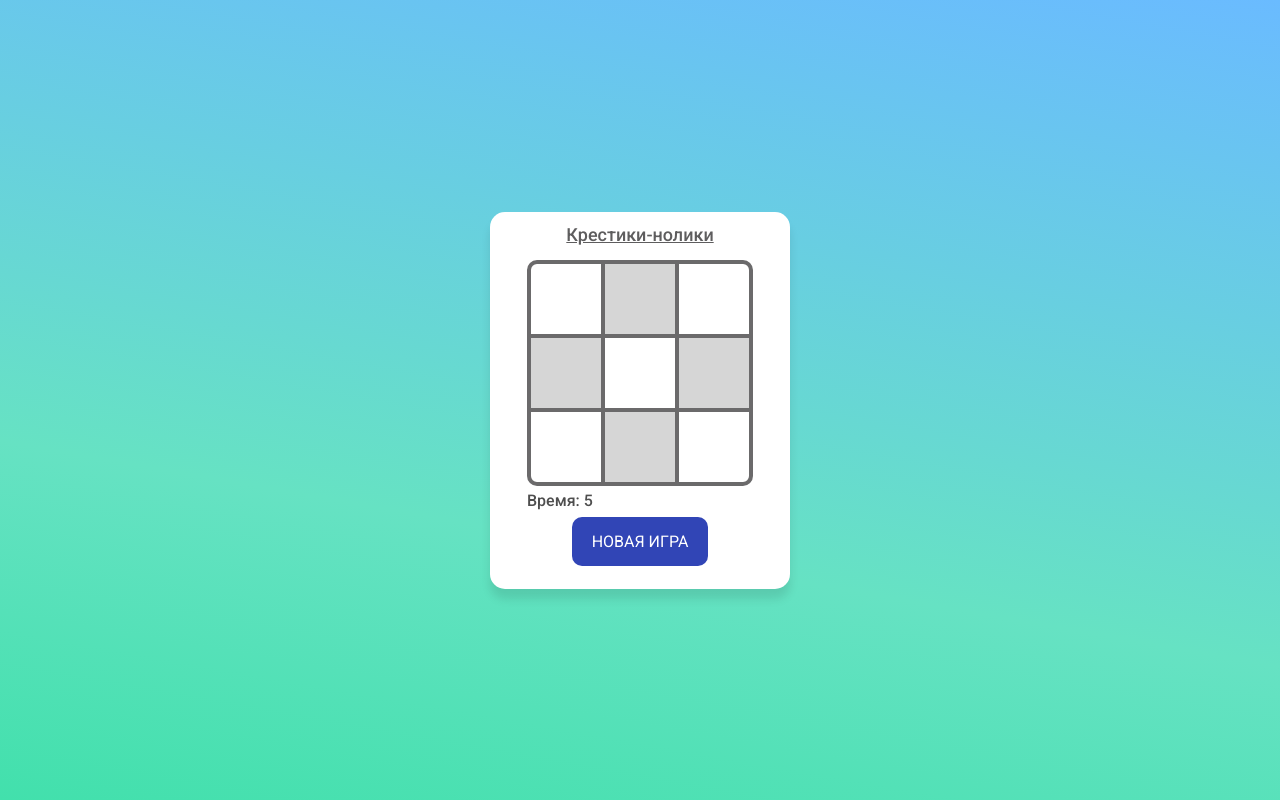
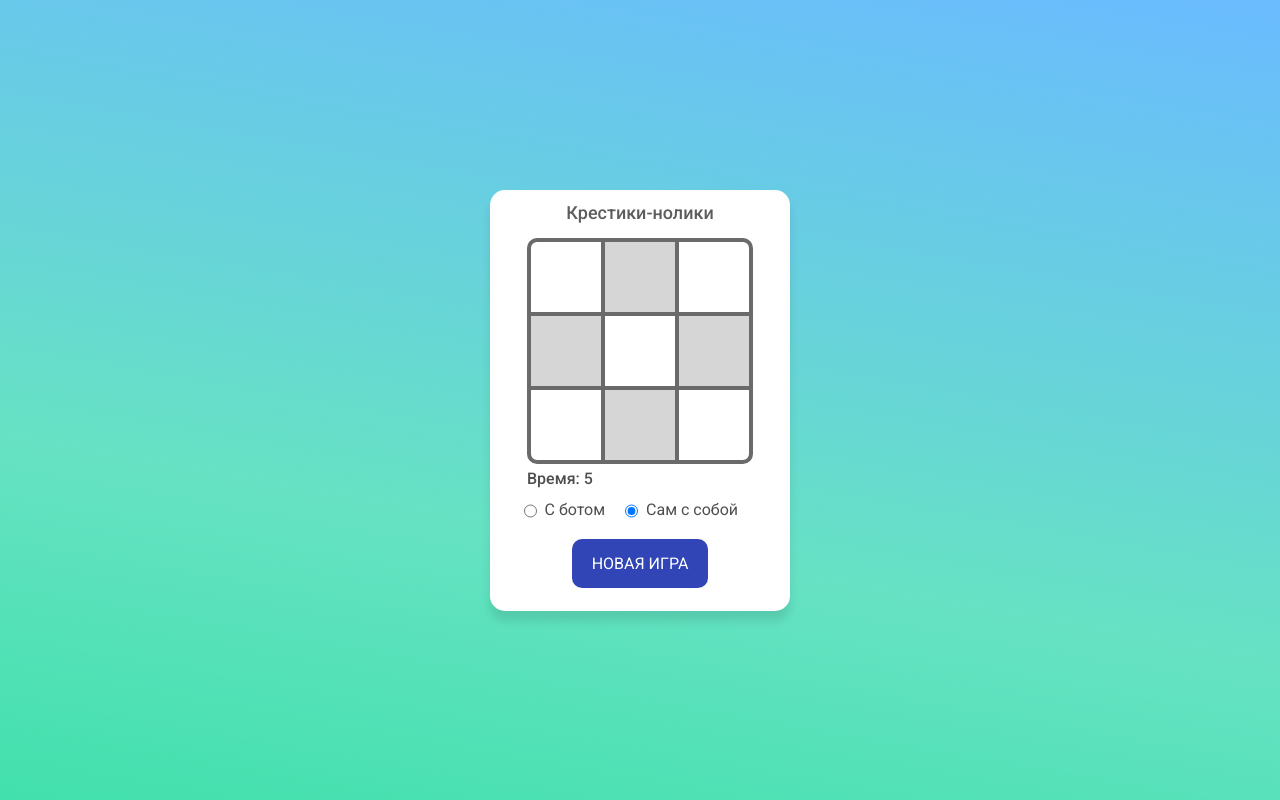
Before and after one commit to nastyarisa/games, a React (Create React App) app: page / in a window 1280 px wide. Built offline with nearby package versions, Linux system fonts and the light colour scheme.

Commit message:
add bot mode

```diff
--- a/src/components/Main/Main.module.scss
+++ b/src/components/Main/Main.module.scss
@@ -4,8 +4,12 @@
     margin-left: auto;
     margin-right: auto;
     display: flex;
-    margin-bottom: auto;
-    margin-top: auto;
+    margin-bottom: 20px;
+    margin-top: 0;
+    @media(min-width: 600px) {
+        margin-bottom: auto;
+        margin-top: auto;
+    }
 }
 
 .title {
--- a/src/components/Tictactoe/Tictactoe.jsx
+++ b/src/components/Tictactoe/Tictactoe.jsx
@@ -1,7 +1,7 @@
 import * as React from 'react';
 import s from './Tictactoe.module.scss';
-import {TictactoeStore, Translation} from './TictactoeStore';
-import {Timer} from "../Timer/Timer";
+import { TictactoeStore, Translation } from './TictactoeStore';
+import { Timer } from "../Timer/Timer";
 
 export class Tictactoe extends React.Component {
   store = new TictactoeStore();
@@ -12,25 +12,33 @@ export class Tictactoe extends React.Component {
     this.state = {
       data: [],
       time: 0,
+      mode: "alone",
     }
   }
 
   setNullData = () => {
-        this.setState({data: this.store.getNullData()})
+    this.setState({ data: this.store.getNullData() })
   }
 
-    handlerStroke = (rIndex, cIndex) => {
+  handlerStroke = async (rIndex, cIndex) => {
     let target = this.state.data[rIndex][cIndex].name;
     if (target) return;
     if (this.gameOver()) {
       return;
     }
+    await this.setState((state, props) => {
+      let newData = this.store.handlerStroke(rIndex, cIndex, state.data, state.mode);
+      newData = this.store.setWinnerStyle(newData);
+      return { data: newData }
+    });
+    if (this.store.mode === "bot" && this.store.whoWalkNow === "cross") {
       this.setState((state, props) => {
-            let newData = this.store.handlerStroke(rIndex, cIndex, state.data);
+        let newData = this.store.handlerStrokeBot(state.data);
         newData = this.store.setWinnerStyle(newData);
-            return {data: newData}
+        return { data: newData }
       });
     }
+  };
 
   componentDidMount() {
     this.setNullData();
@@ -65,14 +73,44 @@ export class Tictactoe extends React.Component {
 
   clearTimer = () => {
     this.timerStoped = false;
-        this.setState({time: 0})
+    this.setState({ time: 0 })
   }
 
   setTimer = () => {
     this.setState((state) => {
       let time = parseInt(state.time);
-            return {time: time + 1}
+      return { time: time + 1 }
     })
+  }
+  modeHandler = () => {
+    this.setState((state) => {
+      let mode = state.mode === "bot" ? "alone" : "bot";
+      return { mode }
+    })
+  }
+  selectMode = () => {
+    return (
+      <div className={s.radioGroup}>
+        <label className={s.label}>
+          <input
+            type="radio"
+            checked={this.state.mode === "bot"}
+            name="mode"
+            onChange={this.modeHandler}
+          />
+          С ботом
+        </label>
+        <label className={s.label}>
+          <input
+            type="radio"
+            checked={this.state.mode === "alone"}
+            name="mode"
+            onChange={this.modeHandler}
+          />
+          Сам с собой
+        </label>
+      </div>
+    )
   }
 
   render() {
@@ -94,7 +132,7 @@ export class Tictactoe extends React.Component {
       <div className={s.wrapper}>
         <h1 className={s.title}>Крестики-нолики</h1>
         <div className={s.table}>
-                    {this.state.data.length ? this.state.data.map((row, rIndex)=>(
+          {this.state.data.length ? this.state.data.map((row, rIndex) => (
             <div className={s.row} key={'row' + rIndex}>
               {row.map((item, cIndex) => (
                 <div
@@ -102,7 +140,7 @@ export class Tictactoe extends React.Component {
                   className={`${s.cell} ${this.getStyle(rIndex, cIndex)}
                                     ${this.getWinnerStyle(rIndex, cIndex)}
                                     `}
-                                    onClick={() => this.handlerStroke(rIndex, cIndex)}/>
+                  onClick={() => this.handlerStroke(rIndex, cIndex)} />
               ))}
             </div>
           )) : null}
@@ -112,6 +150,7 @@ export class Tictactoe extends React.Component {
           onChange={this.setTimer}
           stop={this.timerStoped}
         />
+        {this.selectMode()}
         {message()}
         <button className={s.btn} onClick={this.startNewGame}>Новая игра</button>
       </div>
--- a/src/components/Tictactoe/Tictactoe.module.scss
+++ b/src/components/Tictactoe/Tictactoe.module.scss
@@ -17,6 +17,10 @@
     border-radius: 15px;
     box-shadow: 0 10px 10px 0 rgba(0,0,0,0.1);
     box-sizing: border-box;
+    @media(max-width: 600px) {
+        min-height: 470px;
+        justify-content: flex-start;
+    }
 }
 
 .title {
@@ -25,9 +29,27 @@
     font-size: 18px;
     font-weight: 500;
     text-align: center;
-    text-decoration: underline;
     @media(min-width: 600px) {
         margin: 5px 0 15px;
+    }
+}
+
+.radioGroup {
+    width: 100%;
+    padding-left: 17px;
+    margin: 5px 0 20px;
+    display: flex;
+    justify-content: flex-start;
+}
+
+.label {
+    display: flex;
+    color: #4e4e4e;
+    &:first-child {
+       margin-right: 15px;
+    }
+    input[type="radio"] {
+        margin-right: 8px;
     }
 }
 
--- a/src/components/Tictactoe/TictactoeStore.js
+++ b/src/components/Tictactoe/TictactoeStore.js
@@ -12,6 +12,7 @@ export class TictactoeStore {
     size = 3;
     gameStarted = false;
     whoWalkNow = null;
+    mode = null;
 
     /**
      * Формирует новую data с пустыми клетками,
@@ -31,17 +32,48 @@ export class TictactoeStore {
 
     /** Возвращает новый массив с установленным крестиком или ноликом,
      *  основываясь на том, кто ходил до этого  */
-    handlerStroke = (rIndex, cIndex, data) => {
+    handlerStroke = (rIndex, cIndex, data, mode) => {
         let newData = deepClone(data);
         if (!this.gameStarted) {
             this.gameStarted = true;
             this.whoWalkNow = 'cross';
+            if (mode === "bot") {
+                this.mode = "bot"
+            } else {
+                this.mode = "alone"
+            }
         } else {
             this.whoWalkNow = this.whoWalkNow === 'cross' ? 'zero' : 'cross';
         }
         newData[rIndex][cIndex].name = this.whoWalkNow;
+        return newData;
+    }
 
+    handlerStrokeBot = (data) => {
+        let newData = deepClone(data);
+        let coord = this.botMove(newData);
+        if (coord) {
+        let [rI, lI] = coord;
+        this.whoWalkNow = 'zero';
+        newData[rI][lI].name = this.whoWalkNow;
         return newData;
+      }
+      return data;
+    }
+
+    botMove = (data) => {
+        let emptyCells = [];
+        for (let i = 0; i < data.length; i++) {
+            let row = data[i];
+            for (let j = 0; j < row.length; j++) {
+                if (!row[j].name) emptyCells.push([i,j]);
+            }
+        }
+        if (emptyCells.length)  {
+            let move = Math.floor(Math.random() * (emptyCells.length - 0)) + 0;
+            return emptyCells[move]
+        }
+        return null;
     }
 
     /**
```
Also changed, not shown: 17 other files (tests, documents, lock files or other folders). Lines whose indentation alone changed are shown as unchanged.
